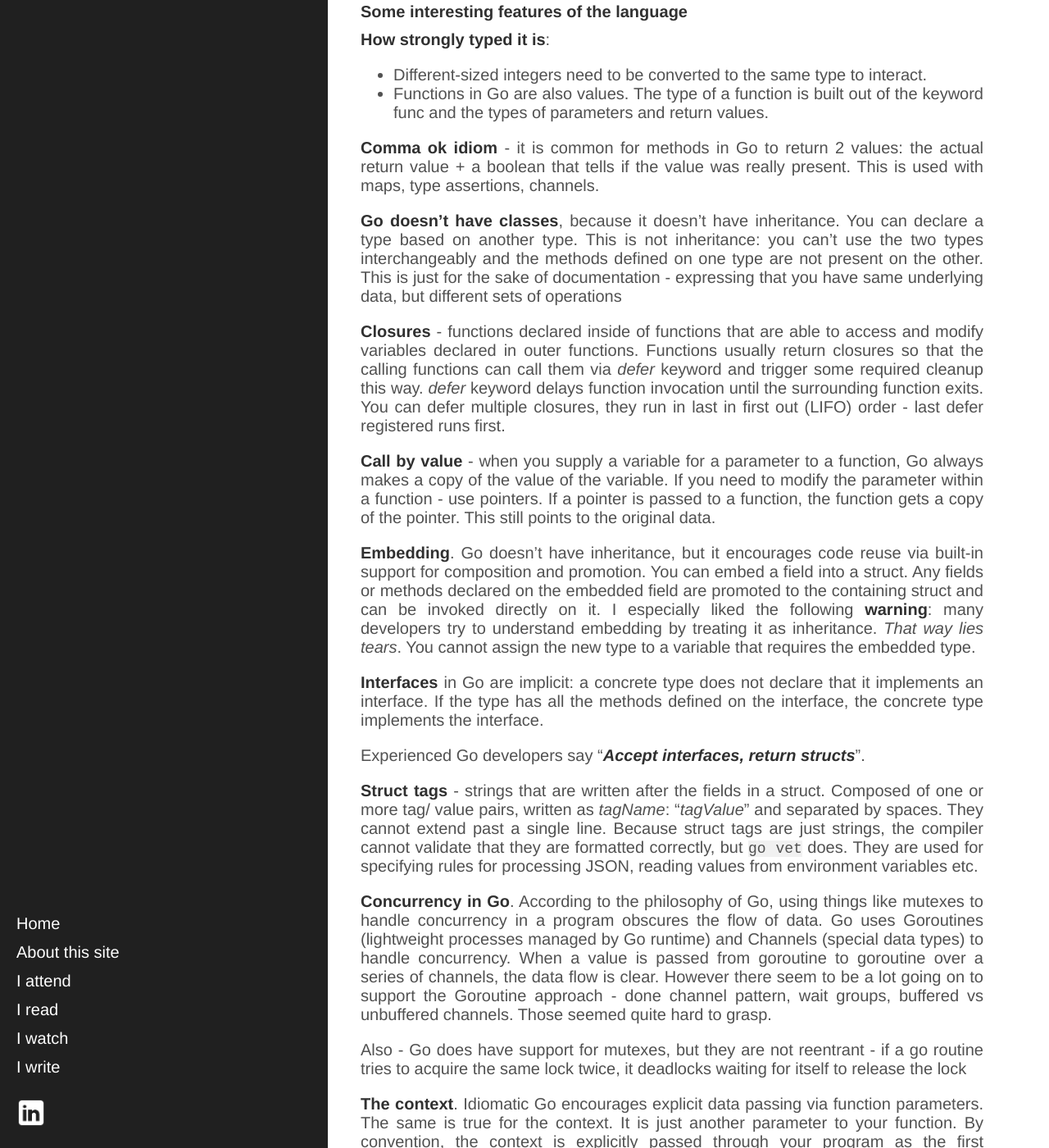
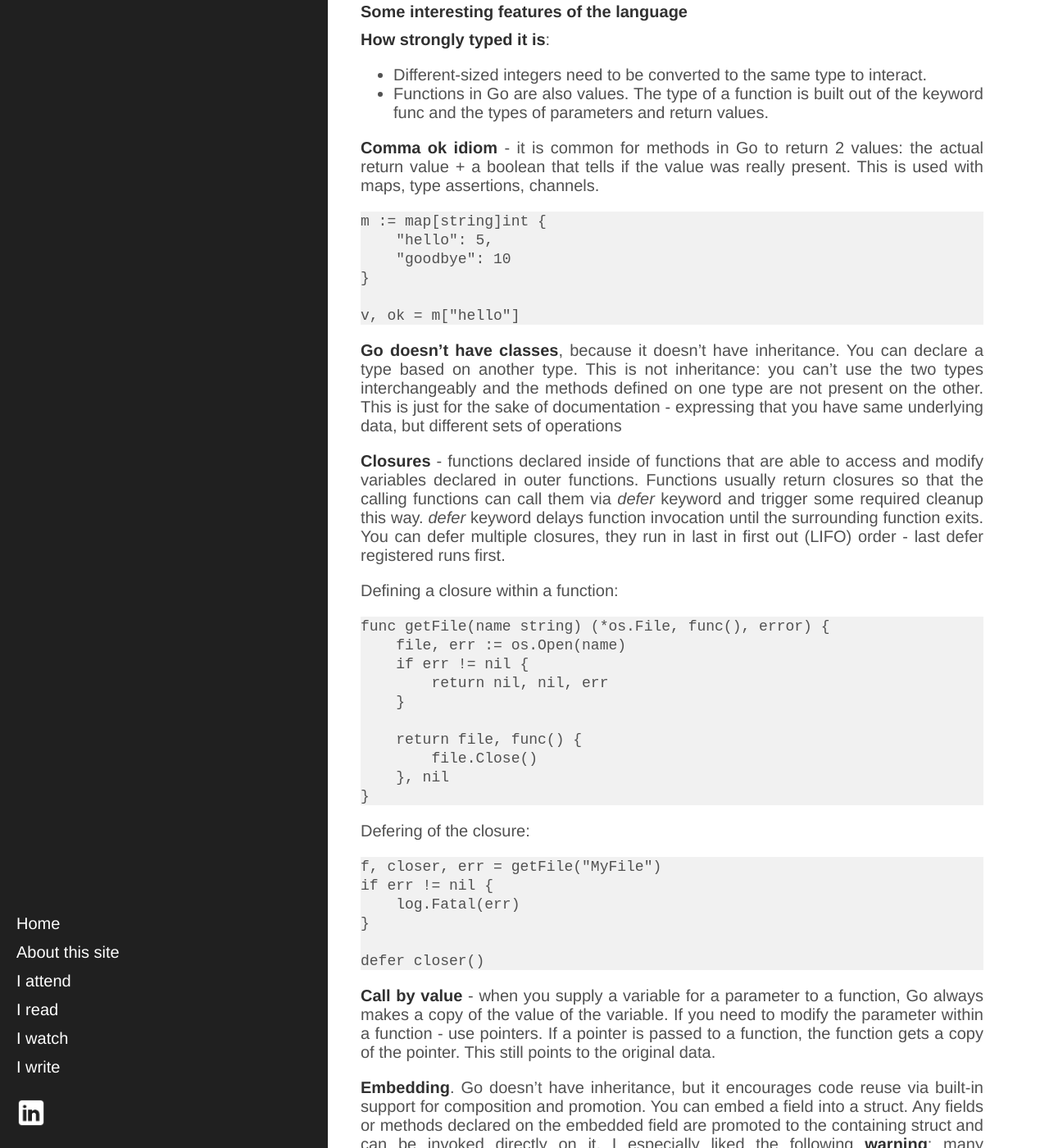
Before and after one commit to IevGraz/IevGraz.github.io, a Jekyll site: the page built from _book_reviews/learning_go.md, in a window 1280 px wide and 1400 px high, scrolled down 1185 px. Shown: the whole window at 82% size. Built offline with Jekyll 4.4.1, drawn with Linux system fonts in a browser that asks for light colours; some of the changed text lies outside the part shown.

Commit message:
Add code snippets

````diff
--- a/_book_reviews/learning_go.md
+++ b/_book_reviews/learning_go.md
@@ -37,19 +37,68 @@ Two **goals of Go** with some examples of how that affects the way Go is written
 
 **Comma ok idiom** - it is common for methods in Go to return 2 values: the actual return value + a boolean that tells if the value was really present. This is used with maps, type assertions, channels.
 
+```Go
+m := map[string]int {
+    "hello": 5,
+    "goodbye": 10
+}
+
+v, ok = m["hello"]
+```
+
 **Go doesn’t have classes**, because it doesn’t have inheritance. You can declare a type based on another type. This is not inheritance: you can’t use the two types interchangeably and the methods defined on one type are not present on the other. This is just for the sake of documentation - expressing that you have same underlying data, but different sets of operations
 
 **Closures** - functions declared inside of functions that are able to access and modify variables declared in outer functions. Functions usually return closures so that the calling functions can call them via *defer* keyword and trigger some required cleanup this way. *defer* keyword delays function invocation until the surrounding function exits. You can defer multiple closures, they run in last in first out (LIFO) order - last defer registered runs first.
 
+Defining a closure within a function:
+
+```Go
+func getFile(name string) (*os.File, func(), error) {
+    file, err := os.Open(name)
+    if err != nil {
+        return nil, nil, err
+    }
+
+    return file, func() {
+        file.Close()
+    }, nil
+}
+```
+
+Defering of the closure:
+
+```Go
+f, closer, err = getFile("MyFile")
+if err != nil {
+    log.Fatal(err)
+}
+
+defer closer()
+```
+
 **Call by value** - when you supply a variable for a parameter to a function, Go always makes a copy of the value of the variable. If you need to modify the parameter within a function - use pointers. If a pointer is passed to a function, the function gets a copy of the pointer. This still points to the original data.
 
 **Embedding**. Go doesn’t have inheritance, but it encourages code reuse via built-in support for composition and promotion. You can embed a field into a struct. Any fields or methods declared on the embedded field are promoted to the containing struct and can be invoked directly on it. I especially liked the following **warning**: many developers try to understand embedding by treating it as inheritance. *That way lies tears*. You cannot assign the new type to a variable that requires the embedded type.
+
+```Go
+type Item struct {
+    baseItem // embedded field
+    str string
+}
+```
 
 **Interfaces**  in Go are implicit: a concrete type does not declare that it implements an interface. If the type has all the methods defined on the interface, the concrete type implements the interface.
 
 Experienced Go developers say “***Accept interfaces, return structs***”.
 
 **Struct tags** - strings that are written after the fields in a struct. Composed of one or more tag/ value pairs, written as *tagName*: “*tagValue*” and separated by spaces. They cannot extend past a single line. Because struct tags are just strings, the compiler cannot validate that they are formatted correctly, but `go vet` does. They are used for specifying rules for processing JSON, reading values from environment variables etc.
+
+```Go
+type Item struct {
+    ID string `json:"id"`
+    Name string `json:"name"`
+}
+```
 
 **Concurrency in Go**. According to the philosophy of Go, using things like mutexes to handle concurrency in a program obscures the flow of data. Go uses Goroutines (lightweight processes managed by Go runtime) and Channels (special data types) to handle concurrency. When a value is passed from goroutine to goroutine over a series of channels, the data flow is clear. However there seem to be a lot going on to support the Goroutine approach - done channel pattern, wait groups, buffered vs unbuffered channels. Those seemed quite hard to grasp.
 
````
